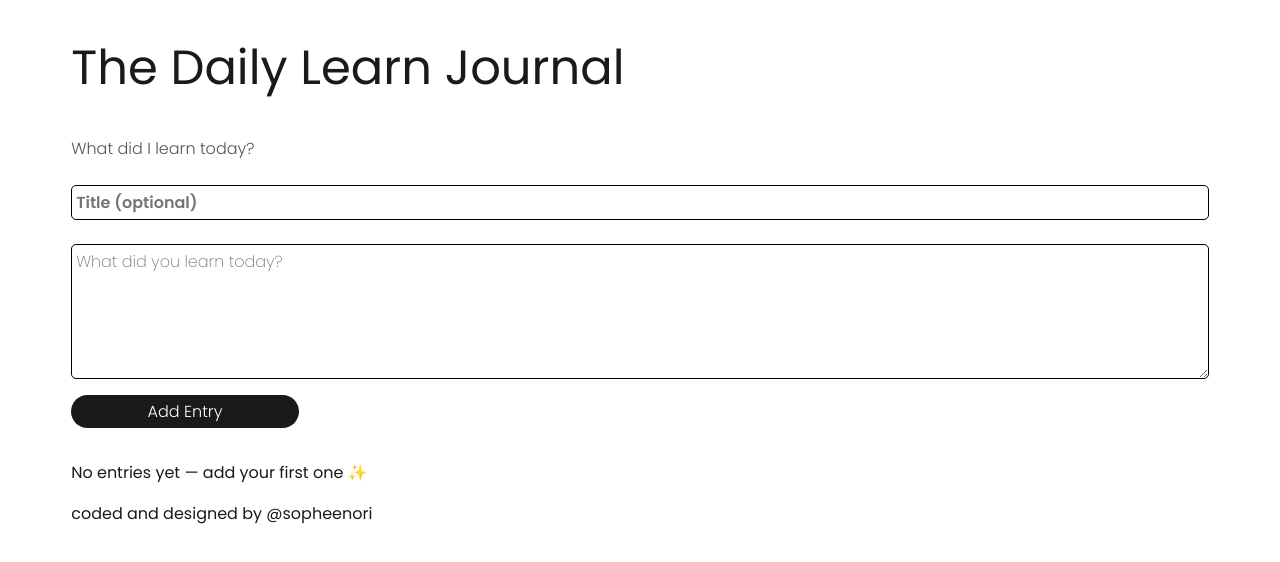
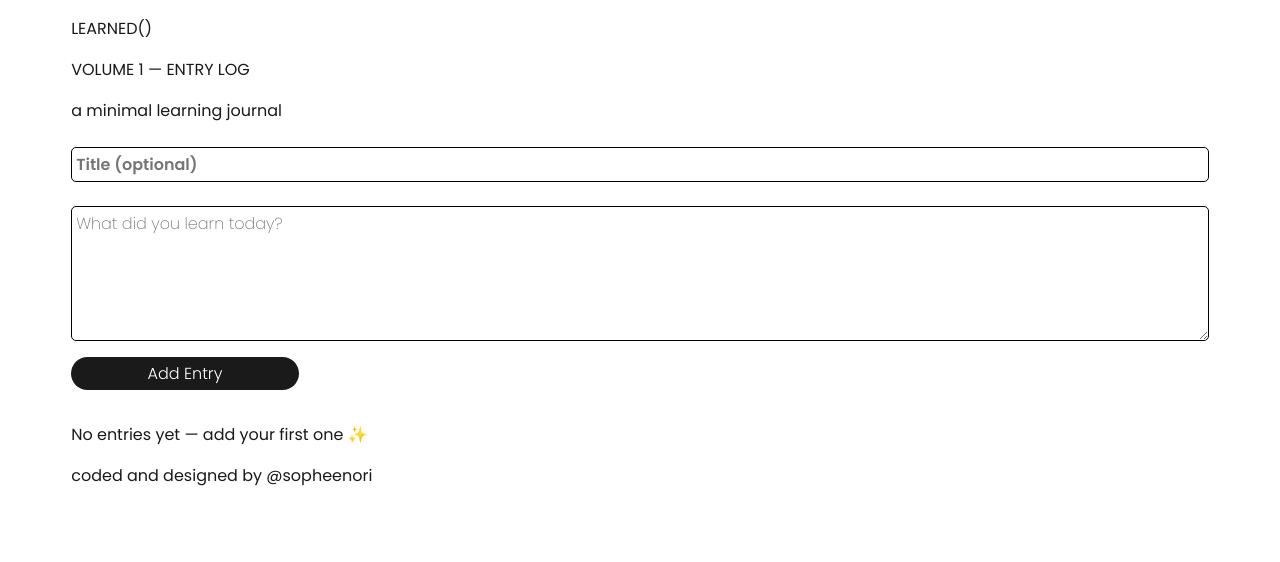
Before and after one commit to zofienora/learn-journal-v1, a React (Vite) app: page / in a window 1280 px wide. Shown: the top 562 px of the page. Built offline with nearby package versions, Linux system fonts and the light colour scheme.

Commit message:
added first block for header

```diff
--- a/src/components/Header.jsx
+++ b/src/components/Header.jsx
@@ -2,8 +2,11 @@ function Header() {
   return (
     <header className="header">
         <div className="container">
-            <h1 className="appname">The Daily Learn Journal</h1>
-            <p className="first_sentence">What did I learn today?</p>
+            <div className="header-left-one">
+                <p className="header-one">LEARNED()</p>
+                <p className="header-one">VOLUME <span className="span-red">1</span> — ENTRY LOG</p>
+                <p className="header-two">a minimal learning journal</p>
+            </div>
         </div>
        {/*  <div className="container">
             <button className="darkToggle">Light/Dark</button>
```
